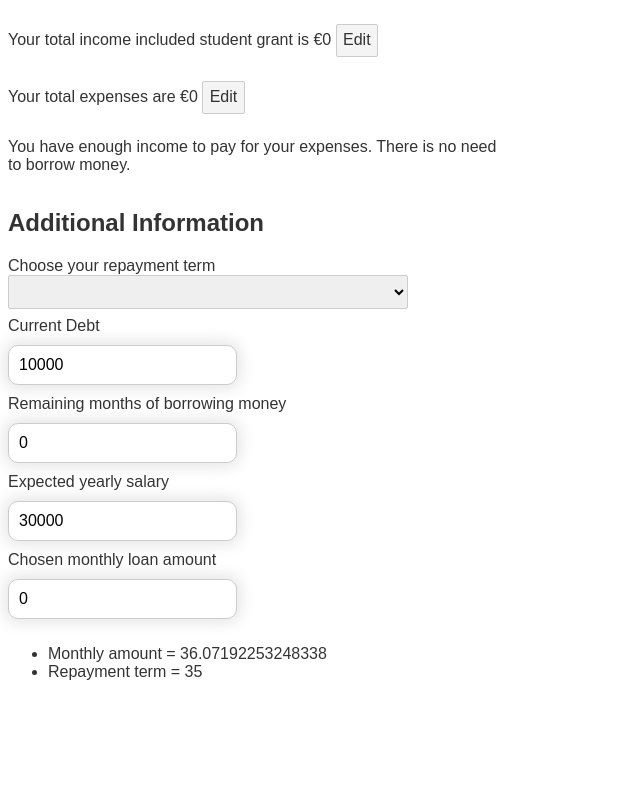
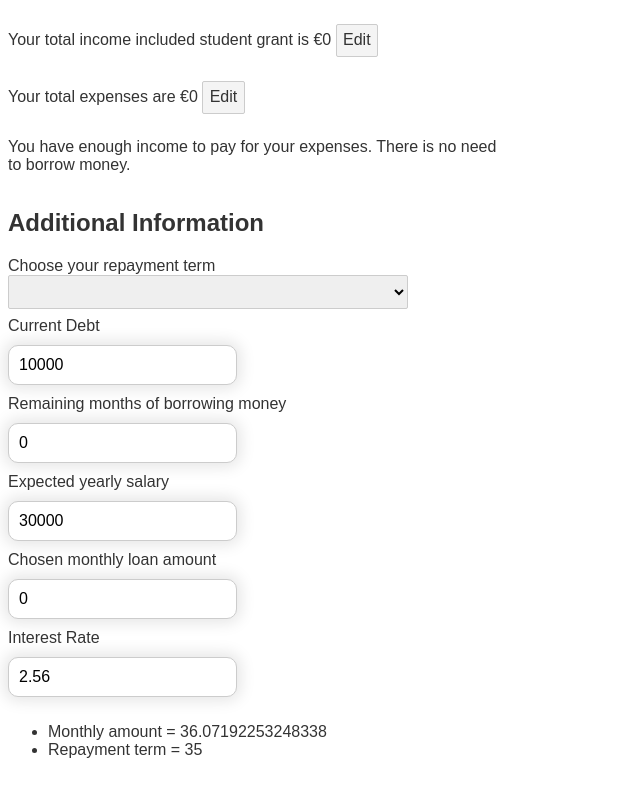
Before and after one commit to Larsvandijk/StudentViz, a Svelte app: page / in a window 1280 px wide. Shown: the top 796 px of the page, without its empty margins (0-640 px from the left). Built offline with nearby package versions, Linux system fonts and the light colour scheme.

Commit message:
Fixed dates and initial data is added correctly

```diff
--- a/src/AdditionalInformation.svelte
+++ b/src/AdditionalInformation.svelte
@@ -1,5 +1,5 @@
 <script>
-  import { currentDebt, remainderLoanPeriod, repaymentTerm, futureSalary, chosenMonthlyAmount } from "./stores";
+  import { currentDebt, remainderLoanPeriod, repaymentTerm, futureSalary, chosenMonthlyAmount, interestRateYearly } from "./stores";
 
 </script>
 
@@ -43,6 +43,14 @@
       type="number"
     /></label
   >
+
+  <label class="topdown"
+    >Interest Rate<input
+      bind:value={$interestRateYearly}
+      class="topdown"
+      type="number"
+    /></label
+  >
 </div>
 
 <style>
--- a/src/budget.svelte
+++ b/src/budget.svelte
@@ -4,6 +4,7 @@
     totalExpenses,
     totalIncome,
     interestRateYearly,
+    interestRateDecimalMonthly,
     currentDebt,
     repaymentTerm,
     principal,
@@ -21,6 +22,8 @@
   import BudgetOverview from "./BudgetOverview.svelte"
 
   $: $data, console.log($data)
+  $: $interestRateDecimalMonthly, console.log($interestRateDecimalMonthly)
+
 
 </script>
 
--- a/src/stores.js
+++ b/src/stores.js
@@ -184,18 +184,20 @@ export const data = derived(
     data.push({ date: new Date(Date.now()), amount: get(currentDebt) });
 
     // ADDING DATA OF REMAINING BORROWING PERIOD
-    for (let i = 1; i < get(remainderLoanPeriod); i++) {
-      let lastElement = data[data.length - 1].amount;
+    for (let i = 1; i <= get(remainderLoanPeriod); i++) {
+      let newDate = addMonths(new Date(Date.now()), i);
+      let lastAmount = data[data.length - 1].amount;
+      console.log(lastAmount);
       data.push({
-        date: addMonths(Date.now(), i),
+        date: newDate,
         amount:
-          (lastElement + get(chosenMonthlyAmount)) *
-          $interestRateDecimalMonthly,
+          (lastAmount + get(chosenMonthlyAmount)) *
+          (get(interestRateDecimalMonthly) + 1),
       });
     }
 
     // lOOP OVER AFLOSSINGSVRIJEPERIODE TO ADD THE INTEREST IN THE FIRST YEARS THAT YOU DONT REPAY YET
-    // for(let i =0; i < $aflossingsVrijePeriode; i++){
+    // for(let i =0; i < get(aflossingsVrijePeriode); i++){
     //   data.push({date: })
     // }
 
```
